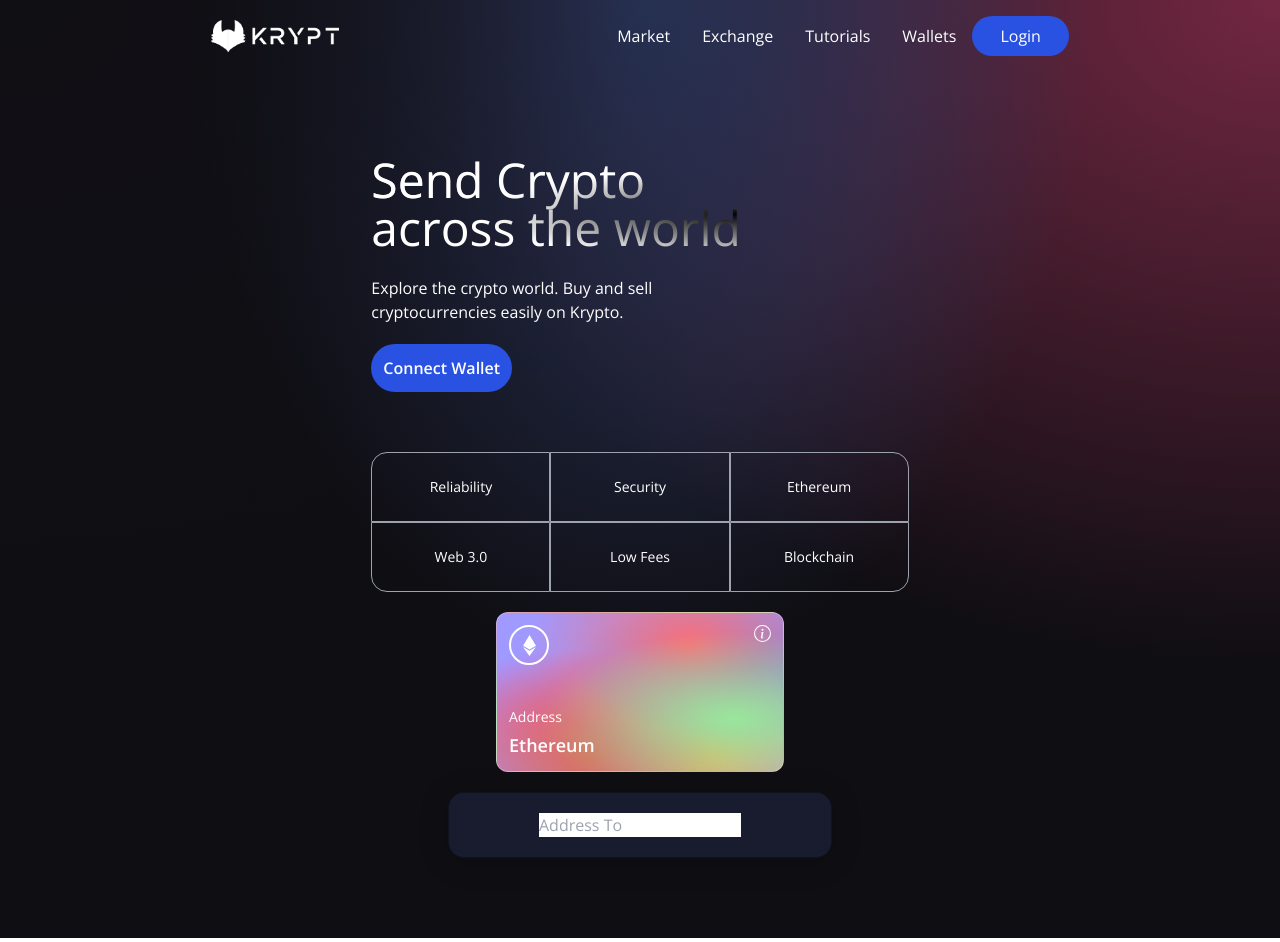
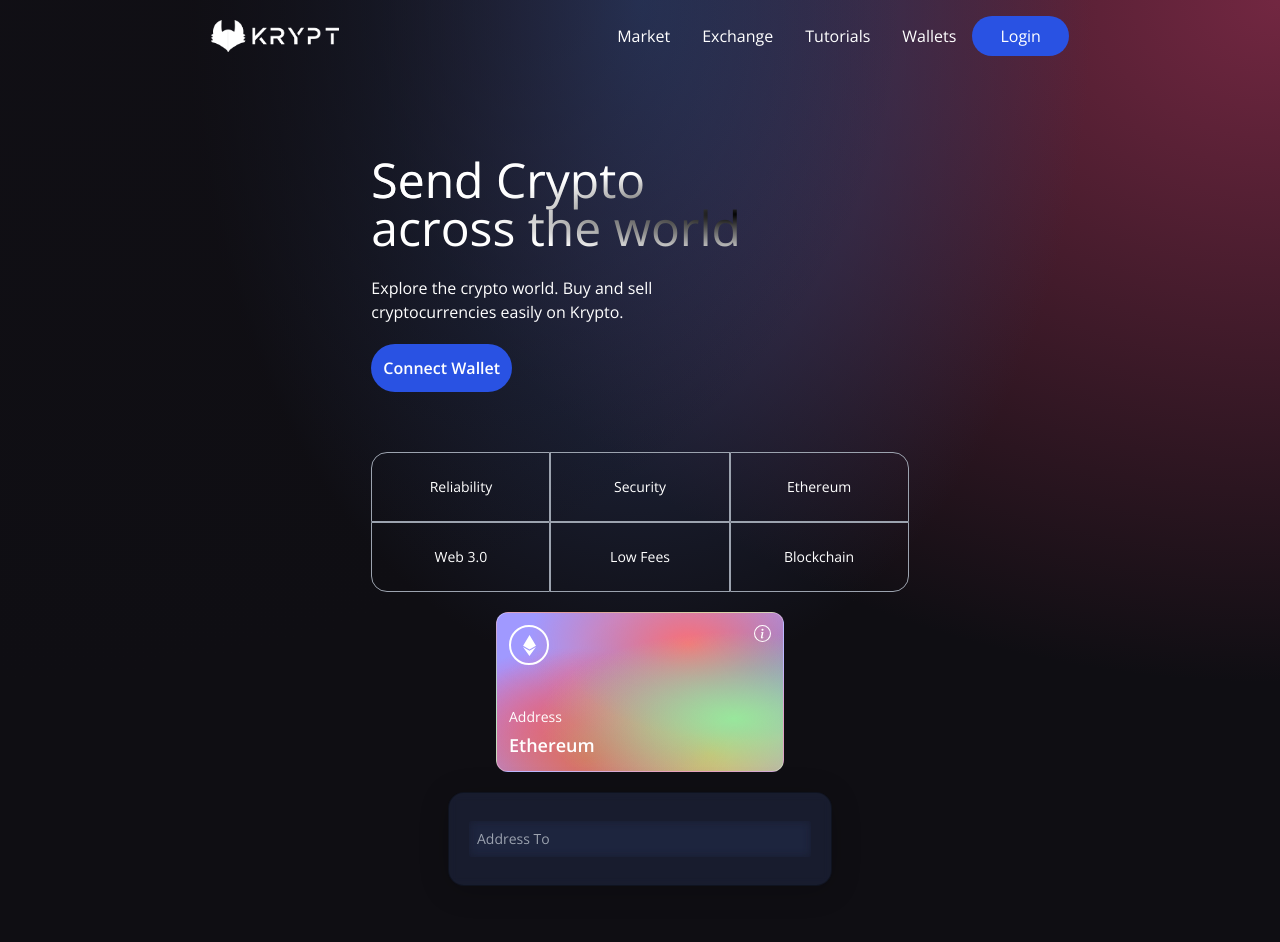
Before and after one commit to thateflondon/Krypto, a React (Vite) app in the folder client/: page / in a window 1280 px wide. Shown: the top 942 px of the page. Built offline with nearby package versions, Linux system fonts and the light colour scheme.

Commit message:
feat(app): create form's input element props

```diff
--- a/client/src/components/Welcome.jsx
+++ b/client/src/components/Welcome.jsx
@@ -14,7 +14,16 @@ const commonStyles =
 //   />
 // );
 
-const Input = ({ placeholder }) => <input placeholder={placeholder} />;
+const Input = ({ placeholder, name, type, value, handleChange }) => (
+  <input
+    placeholder={placeholder}
+    type={type}
+    value={value}
+    onChange={(e) => handleChange(e, name)}
+    step="0.0001"
+    className="my-2 w-full rounded-sm p-2 outline-none bg-transparent text-white border-none text-sm white-glassmorphism "
+  />
+);
 
 const Welcome = () => {
   // helps to connect wallet
```
